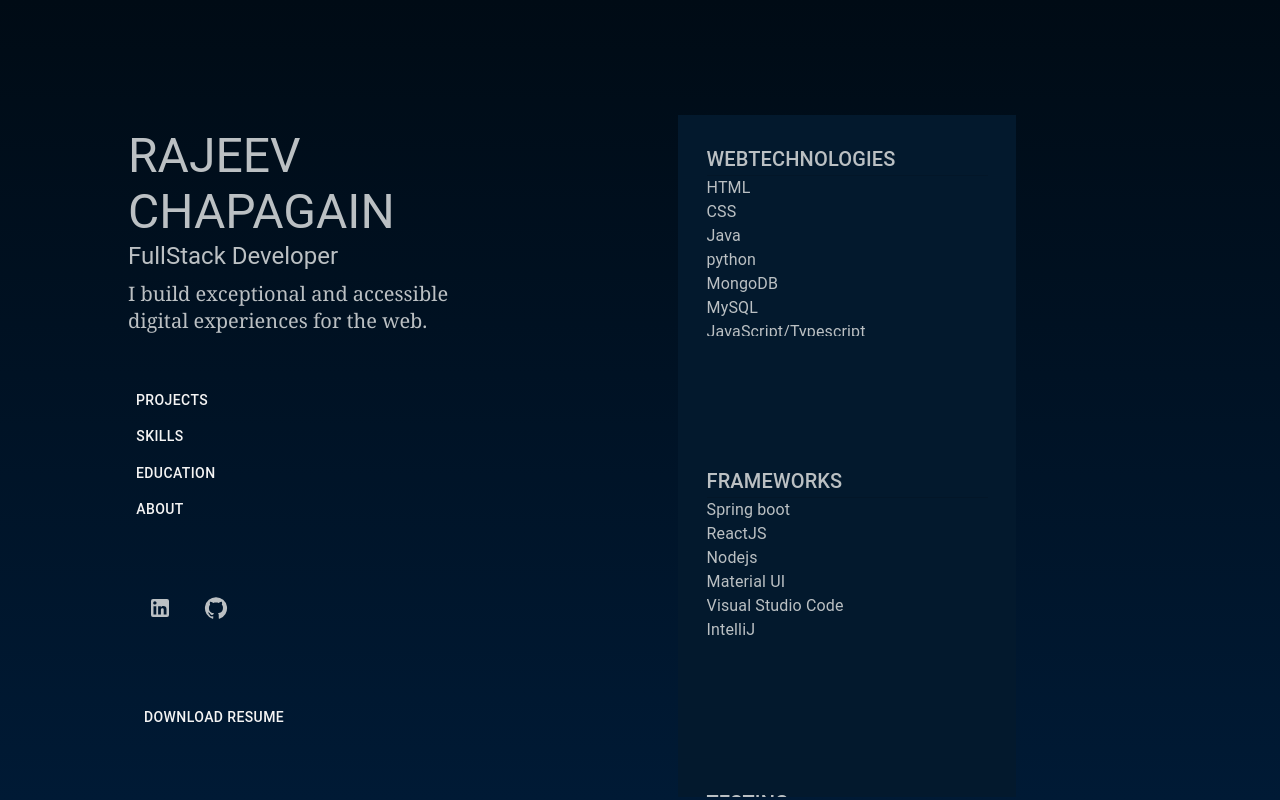
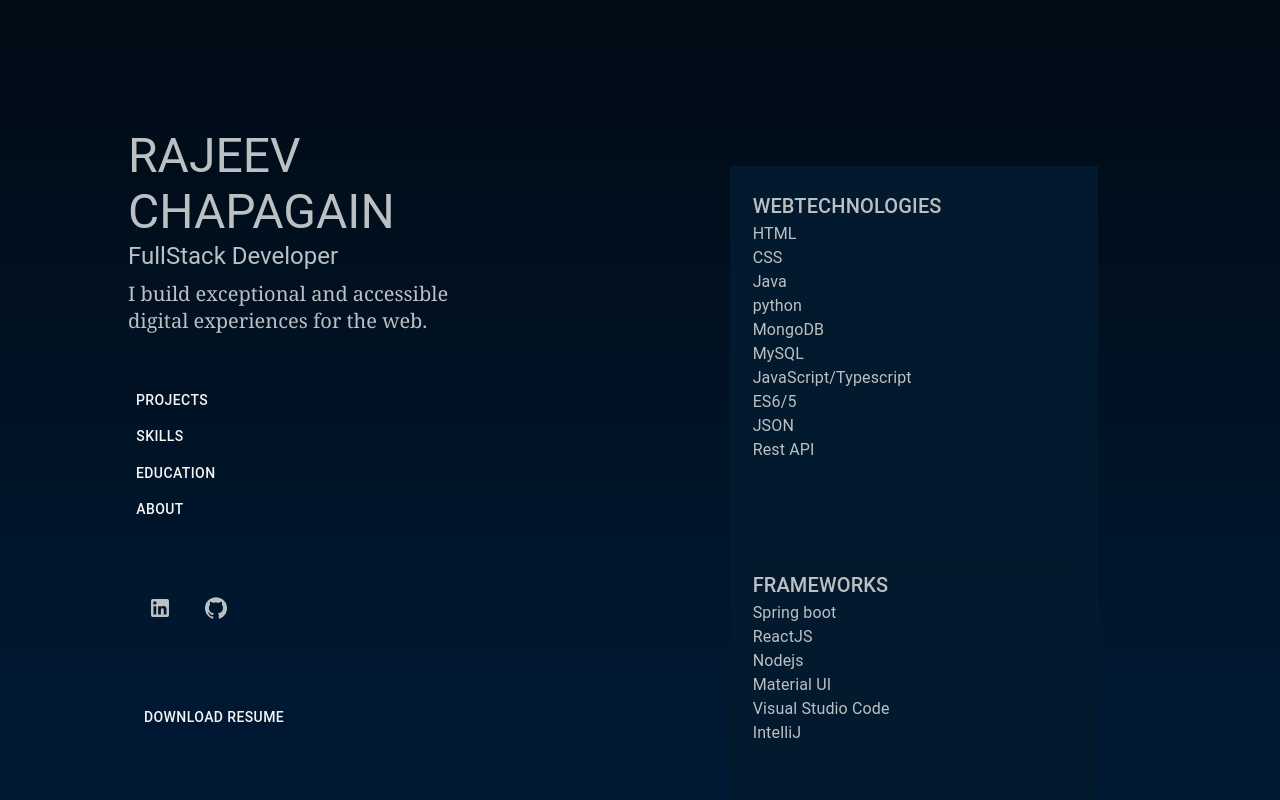
Before and after one commit to Rajeevbro/Chapagain_RajeevResume, a React (Vite) app: page /skills in a window 1280 px wide. Built offline with nearby package versions, Linux system fonts and the light colour scheme.

Commit message:
Minor updates on interface

```diff
--- a/src/pages/About.jsx
+++ b/src/pages/About.jsx
@@ -3,7 +3,7 @@ import React from "react";
 
 const About = () => {
   return (
-    <Box>
+    <Box height={"100vh"} overflow={"hidden"}>
       <Paper
         sx={{
           backgroundColor: "#051626",
--- a/src/pages/Education.jsx
+++ b/src/pages/Education.jsx
@@ -9,7 +9,7 @@ const Education = () => {
   };
   return (
     <Button onClick={handleClick}>
-      <Card margin="55%" sx={{ padding: "0 20px" }}>
+      <Card sx={{ padding: "0 20px" }}>
         <CardContent>
           <img
             src="https://logowik.com/content/uploads/images/northwest-missouri-state-university8644.logowik.com.webp"
--- a/src/pages/Home.jsx
+++ b/src/pages/Home.jsx
@@ -8,7 +8,7 @@ import { Typography } from "@mui/material";
 
 const Home = () => {
   return (
-    <Box sx={{ flexGrow: 1, height: "100%", display: "block" }}>
+    <Box sx={{ height: "100%", maxHeight: "100vh", overflow: "hidden" }}>
       <Grid container spacing={0} height={"100%"}>
         <Grid
           item
@@ -25,10 +25,16 @@ const Home = () => {
           item
           xs={6}
           margin={0}
-          padding={"3%"}
+          padding={"7%"}
           marginTop={"6%"}
-          overflow={"scroll"}
           maxHeight={"90%"}
+          sx={{
+            overflow: "scroll",
+            scrollbarWidth: "none",
+            "&::-webkit-scrollbar": {
+              display: "none",
+            },
+          }}
         >
           <Outlet />
         </Grid>
--- a/src/pages/Skills.jsx
+++ b/src/pages/Skills.jsx
@@ -9,11 +9,28 @@ const Skills = () => {
         return (
           <Box
             padding={"5%"}
-            sx={{ height: "50%", width: "60%", backgroundColor: "#03192d" }}
+            sx={{
+              height: "70%",
+              width: "80%",
+              backgroundColor: "#03192d",
+              overflow: "hidden",
+            }}
           >
+            <Divider />
             <Typography variant="h6">{id.toUpperCase()}</Typography>
-            <Divider />
-            <Box maxHeight={"60%"} maxWidth={"70%"} overflow={"scroll"}>
+
+            <Box
+              maxHeight={"100%"}
+              maxWidth={"70%"}
+              sx={{
+                backgroundColor: "#03192d",
+                overflow: "scroll",
+                scrollbarWidth: "none",
+                "&::-webkit-scrollbar": {
+                  display: "none", // For WebKit (Chrome, Safari)
+                },
+              }}
+            >
               {skillSet.map((text) => {
                 console.log(text);
                 return <Typography>{text}</Typography>;
```
